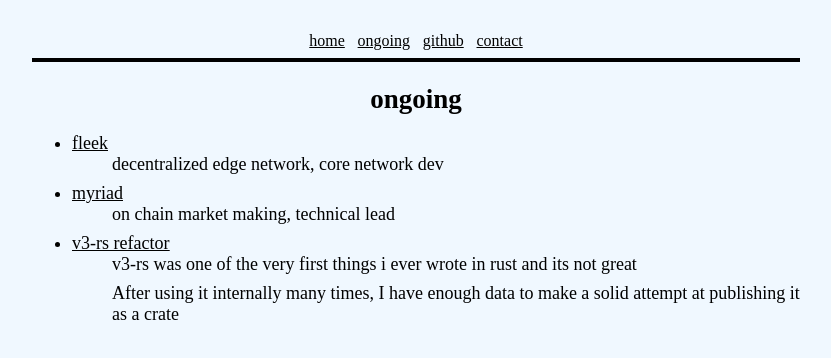
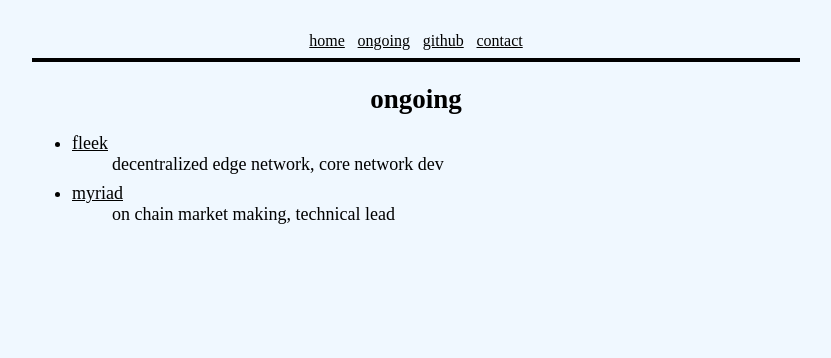
Before and after one commit to nhtyy/push0dev, a Next.js app: page /ongoing in a window 1280 px wide. Shown: the top 358 px of the page, without its empty margins (224-1055 px from the left). Built offline with nearby package versions, Linux system fonts and the light colour scheme.

Commit message:
rm ongoing

```diff
--- a/src/pages/ongoing.tsx
+++ b/src/pages/ongoing.tsx
@@ -15,14 +15,6 @@
           item: "myriad",
           link: "https://myriad.info",
           description: "on chain market making, technical lead",
-        },
-        {
-          item: "v3-rs refactor",
-          link: "https://github.com/nhtyy/v3-rs",
-          description: [
-            "v3-rs was one of the very first things i ever wrote in rust and its not great",
-            "After using it internally many times, I have enough data to make a solid attempt at publishing it as a crate",
-          ],
         },
       ])}
     </div>
```
